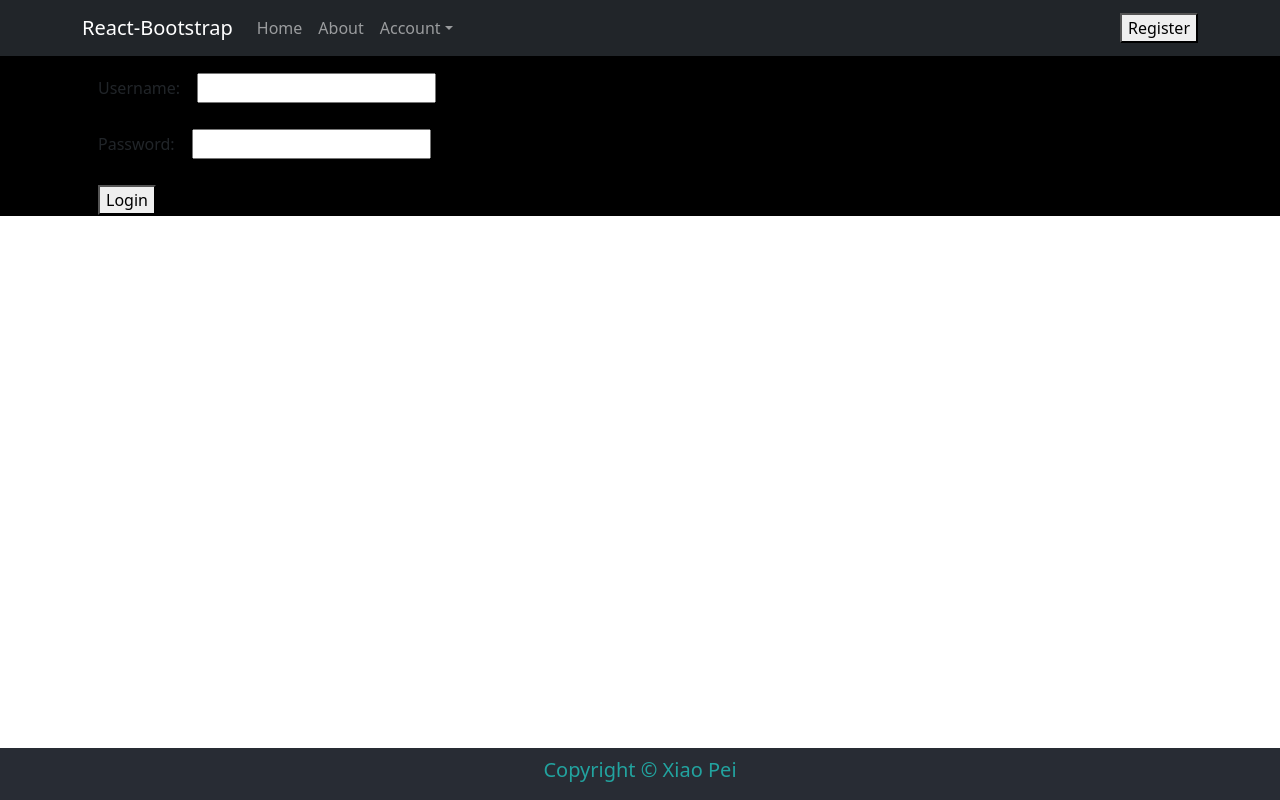
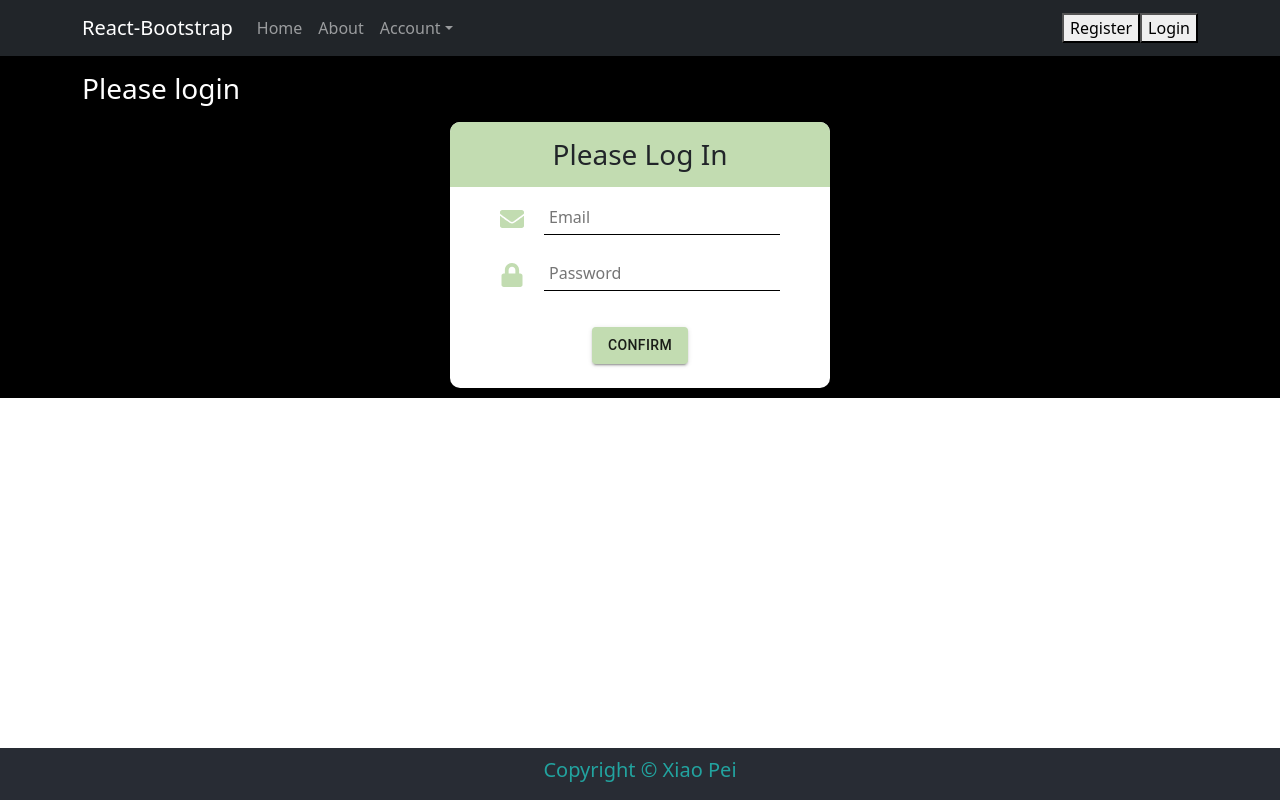
Before and after one commit to xiaoxiao-pei/Reacter, a React (Create React App) app in the folder frontend/: page /signin in a window 1280 px wide. Built offline with nearby package versions, Linux system fonts and the light colour scheme.

Commit message:
login + context

```diff
--- a/frontend/src/App.js
+++ b/frontend/src/App.js
@@ -8,23 +8,14 @@ import React, { useState } from 'react';
 import Login from './components/Login';
 import Registration from './components/Registration';
 
+export const ReactContext = React.createContext({
 
-//administrator login statue
-export const AdminLoggedInContext = React.createContext({
   isAdminLoggedIn: false,
   setIsAdminLoggedIn: () => { },
-});
 
-//user login statue
-export const UserLoggedInContext = React.createContext({
   isUserLoggedIn: false,
   setIsUserLoggedIn: () => { },
-});
 
-//display mode(dark/light)
-export const ModeContext = React.createContext({
-  mode: "light",
-  setMode: () => { },
 });
 
 
@@ -33,18 +24,13 @@ function App() {
 
   const [isAdminLoggedIn, setIsAdminLoggedIn] = useState(false);
   const [isUserLoggedIn, setIsUserLoggedIn] = useState(false);
-  const [mode, setMode] = useState("light");
 
-
-  const adminLoggedInProvide = [isAdminLoggedIn, setIsAdminLoggedIn];
-  const userLoggedInProvide = [isUserLoggedIn, setIsUserLoggedIn];
-  const modeProvide = [mode, setMode];
+  const contextProvide = [isAdminLoggedIn, setIsAdminLoggedIn, isUserLoggedIn, setIsUserLoggedIn]
 
   return (
     <div>
-      <ModeContext.Provider value={modeProvide}>
-        <AdminLoggedInContext.Provider value={adminLoggedInProvide}>
-          <UserLoggedInContext.Provider value={userLoggedInProvide}>
+
+      <ReactContext.Provider value={contextProvide}>
         <Routes>
           <Route path="/" element={<MainLayout />} >
             <Route index element={<Home />} />
@@ -54,9 +40,7 @@ function App() {
             <Route path="*" element={<p>Invalid URL</p>} />
           </Route>
         </Routes>
-          </UserLoggedInContext.Provider>
-        </AdminLoggedInContext.Provider>
-      </ModeContext.Provider>
+      </ReactContext.Provider>
 
     </div>)
 
--- a/frontend/src/components/Login.js
+++ b/frontend/src/components/Login.js
@@ -1,17 +1,37 @@
-import React, { useRef } from "react";
-//import { LoggedInContext } from "../App";
+import '../css/App.css';
+import React, { useState } from "react";
+import { FaEnvelope, FaLock } from "react-icons/fa";
+import Button from '@mui/material/Button';
+import { createTheme, ThemeProvider } from '@mui/material/styles';
+import { useNavigate } from 'react-router-dom';
+import { ReactContext } from "../App";
+
+const theme = createTheme({
+    palette: {
+        primary: {
+            main: '#C2DCB1',
+            darker: '#053e85',
+        },
+    },
+});
+
 
 function LoginForm() {
+
+    const [isAdminLoggedIn, setIsAdminLoggedIn, isUserLoggedIn, setIsUserLoggedIn] = React.useContext(ReactContext);
+
+    const navigate = useNavigate();
     //const [isLoggedIn, setIsLoggedIn] = React.useContext(LoggedInContext);
-    const usernameRef = useRef();
-    const passwordRef = useRef();
+    const [email, setEmail] = useState("");
+    const [password, setPassword] = useState("");
+
     const handleSubmit = (event) => {
         event.preventDefault(); // prevent page reload
         fetch("http://localhost:3001/users/login", {
             method: "POST",
             body: JSON.stringify({
-                username: usernameRef.current.value,
-                password: passwordRef.current.value,
+                email: email,
+                password: password,
             }),
             headers: {
                 "Content-type": "application/json;charset=UTF-8",
@@ -21,30 +41,37 @@ function LoginForm() {
             .then((data) => data.json())
             .then((json) => {
                 alert(JSON.stringify(json));
+                localStorage.setItem("userName", json.userName);
+                localStorage.setItem("userID", json.userID);
+                json.isAdmin ? setIsAdminLoggedIn(true) : setIsUserLoggedIn(true);
+                navigate('/');
                 //json.success ? setIsLoggedIn(true) : setIsLoggedIn(false);
             });
     }
     return (
-        <form onSubmit={handleSubmit} className="centerText my-3" >
-            <tr>
-                <td className="px-3"><label htmlFor="username">Username: </label></td>
-                <td><input id="username" type="text" ref={usernameRef} required /></td>
-            </tr>
-            <br />
-            <tr>
-                <td className="px-3"><label htmlFor="password">Password: </label></td>
-                <td><input id="password" type="password" ref={passwordRef} required /></td>
-            </tr>
-            <br />
+        <div className='row'>
+            <form className="loginForm col-8 col-md-6 col-lg-5 col-xl-4 text-center px-0" onSubmit={handleSubmit}>
+                <div className="form-body">
+                    <div>
+                        <h3 className='formTitle py-3'>Please Log In</h3>
+                    </div>
+                    <div >
+                        <FaEnvelope className='form_icon' />
+                        <input className="form__input mb-3" type="text" placeholder="Email" value={email} onChange={(event) => setEmail(event.target.value)} />
+                    </div>
+                    <div >
+                        <FaLock className='form_icon' />
+                        <input className="form__input mb-3" type="password" placeholder="Password" value={password} onChange={(event) => setPassword(event.target.value)} />
+                    </div>
 
-            <tr>
-                <td colSpan={2} className="px-3">
-                    <button type="submit">Login</button>
-                </td>
-            </tr>
-        </form>
-
-
+                    <div className='form_button mb-4'>
+                        <ThemeProvider theme={theme}>
+                            <Button variant="contained" type="submit" >Confirm</Button>
+                        </ThemeProvider>
+                    </div>
+                </div>
+            </form>
+        </div>
 
     );
 }
--- a/frontend/src/components/Registration.js
+++ b/frontend/src/components/Registration.js
@@ -1,7 +1,7 @@
 import React, { useState } from 'react';
 import { useNavigate } from 'react-router-dom';
 import '../css/App.css'
-import { FaUserAlt, FaEnvelope, FaLock } from "react-icons/fa";//icons from fontawesome
+import { FaUserAlt, FaEnvelope, FaLock } from "react-icons/fa"; //icons from react icon font awesome
 import Button from '@mui/material/Button';
 import { createTheme, ThemeProvider } from '@mui/material/styles';
 
--- a/frontend/src/css/App.css
+++ b/frontend/src/css/App.css
@@ -50,7 +50,7 @@ footer {
   padding: 10px 0 10px 0;
 }
 
-.regisForm {
+.regisForm, .loginForm {
   margin: 10px auto;
   background-color: white;
   border-radius: 10px;
--- a/frontend/src/layouts/Header.js
+++ b/frontend/src/layouts/Header.js
@@ -1,13 +1,11 @@
 import '../css/header.css'
-import React from "react";
+import React, { useEffect, useState } from "react";
 import Nav from 'react-bootstrap/Nav';
 import NavDropdown from 'react-bootstrap/NavDropdown';
 import Navbar from 'react-bootstrap/Navbar';
 import Container from 'react-bootstrap/Container';
 import { useNavigate } from 'react-router-dom';
-//import { LoggedInContext } from "../App"
-//import LogoutButton from './LogoutButton';
-//import RegisterButton from './RegisterButton';
+import { ReactContext } from "../App";
 
 
 
@@ -15,11 +13,7 @@ import { useNavigate } from 'react-router-dom';
 function Header() {
 
     const navigate = useNavigate();
-
-    const showRegister = () => {
-        navigate("/register");
-    };
-    //const [isLoggedIn, setIsLoggedIn] = React.useContext(LoggedInContext);
+    const [isAdminLoggedIn, setIsAdminLoggedIn, isUserLoggedIn, setIsUserLoggedIn] = React.useContext(ReactContext);
 
     return (
         <div >
@@ -39,15 +33,32 @@ function Header() {
                                 <NavDropdown.Item href="#">Log out </NavDropdown.Item>
                             </NavDropdown>
                         </Nav>
-                       {/*} {{ isLoggedIn  && <LogoutButton />}
-                        {!isLoggedIn && <RegisterButton />} */}
-                        <button onClick={showRegister}>Register</button>
+
+
+                        {/* if not login, show Register and login button */}
+                        {!(isAdminLoggedIn || isUserLoggedIn) &&
+                            <div>
+                                <button onClick={() => { navigate("/register") }}>Register</button>
+                                <button onClick={() => { navigate("/signin"); }}>Login</button>
+                            </div>
+                        }
+
+                        {/* if is login, show logout button */}
+                        {(isAdminLoggedIn || isUserLoggedIn) &&
+                            <button
+                                onClick={() => {
+                                    setIsAdminLoggedIn(false);
+                                    setIsUserLoggedIn(false);
+                                    localStorage.clear("userName");
+                                }} >
+                                logout</button>}
+
                     </Navbar.Collapse>
                 </Container>
             </Navbar>
             <div className='container my-3'>
-                <h3>
-                    {/* {isLoggedIn ? "Welcome!" : "Please login"} */}
+                <h3 style={{ color: 'white' }}>
+                    {localStorage.getItem('userName') ? "Welcome!" + localStorage.getItem('userName') : "Please login"}
                 </h3>
             </div>
 
--- a/frontend/src/pages/babel-plugin-macros.config.js
+++ /dev/null
@@ -1,5 +0,0 @@
-module.exports = {
-    'fontawesome-svg-core': {
-        'license': 'free'
-    }
-}
--- a/frontend/src/pages/babel.config.js
+++ /dev/null
@@ -1,5 +0,0 @@
-module.exports = function (api) {
-    return {
-        plugins: ['macros'],
-    }
-}
```
Also changed, not shown: 1 other file (tests, documents, lock files or other folders). Lines whose indentation alone changed are shown as unchanged.
